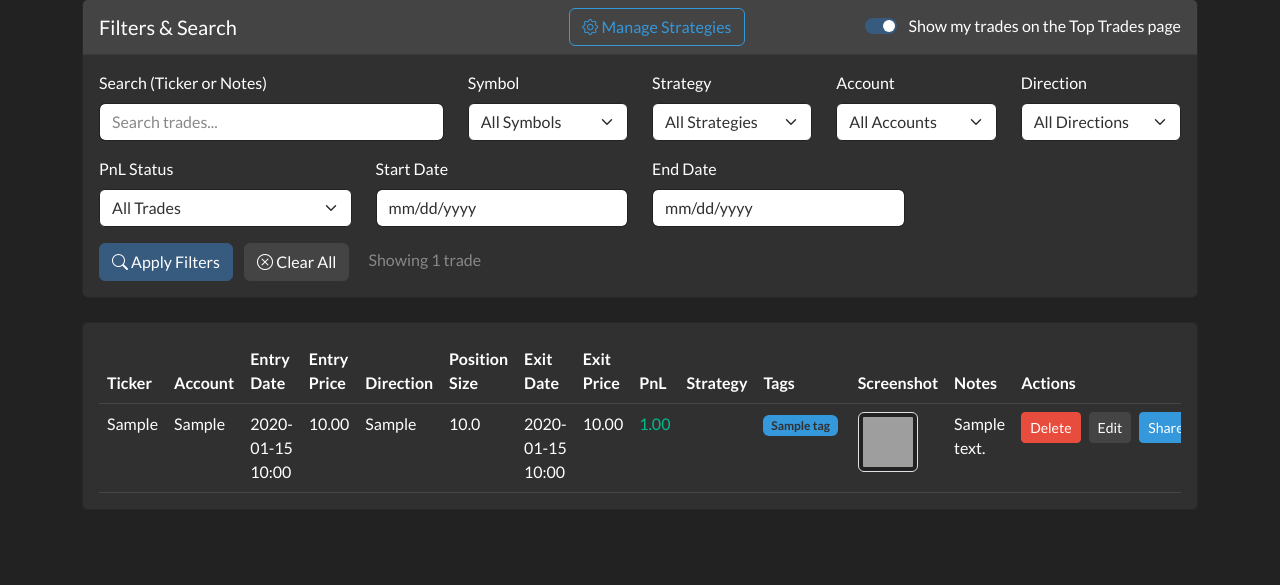
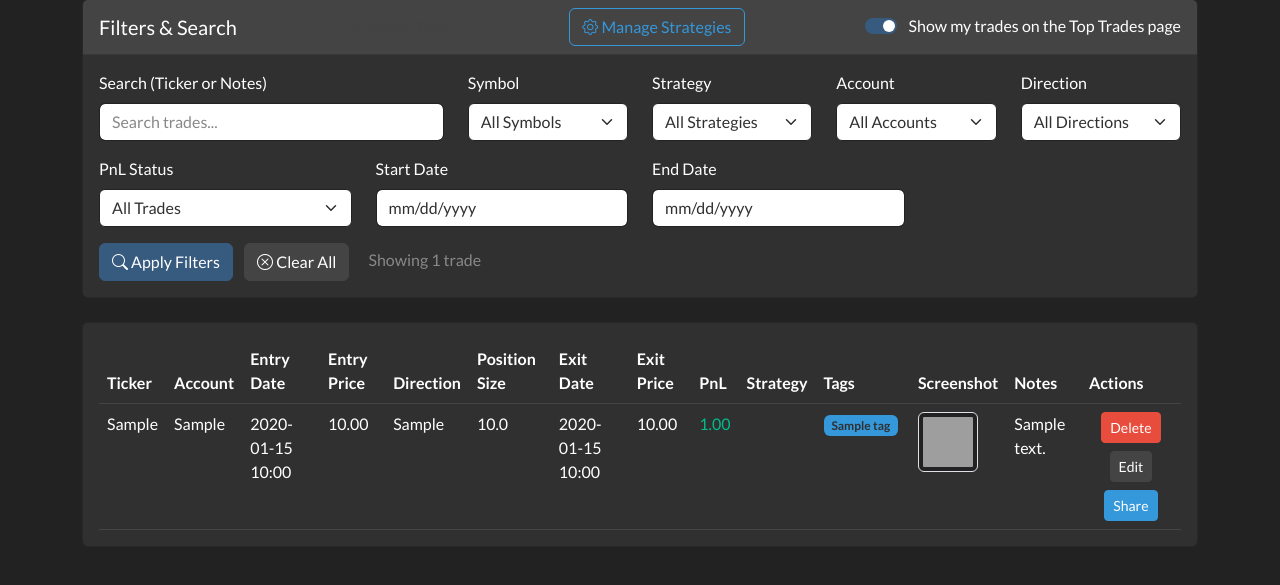
Before and after one commit to shalashaskabob/tradelog2, a Flask app: page / in a window 1280 px wide. Shown: the part 187-772 px from the top of the page. Run offline with Flask 3, Linux system fonts and the light colour scheme; a user stored in the database is signed in; tables that the repository leaves empty hold one stand-in row (values such as "Sample post"); some libraries are stand-ins or nearby versions; grey boxes are pictures that could not be loaded.

Commit message:
Fix: Align and contain action buttons in trades table, improve Notes column wrapping and responsiveness

```diff
--- a/app/templates/index.html
+++ b/app/templates/index.html
@@ -152,8 +152,8 @@
                             <th>Strategy</th>
                             <th>Tags</th>
                             <th>Screenshot</th>
-                            <th>Notes</th>
-                            <th>Actions</th>
+                            <th class="notes-col">Notes</th>
+                            <th class="actions-col">Actions</th>
                         </tr>
                     </thead>
                     <tbody>
@@ -199,9 +199,9 @@
                                         </div>
                                     {% endif %}
                                 </td>
-                                <td>{{ trade.notes }}</td>
-                                <td>
-                                    <div class="d-flex align-items-center gap-2">
+                                <td class="notes-col">{{ trade.notes }}</td>
+                                <td class="actions-col">
+                                    <div class="d-flex align-items-center gap-2 justify-content-center flex-wrap">
                                         <form action="{{ url_for('main.delete_trade', trade_id=trade.id) }}" method="POST" onsubmit="return confirm('Are you sure you want to delete this trade?');" style="display:inline;">
                                             <button type="submit" class="btn btn-sm btn-danger">Delete</button>
                                         </form>
@@ -290,6 +290,29 @@
       </div>
     </div>
 
+    <style>
+        /* Limit the width of the Notes column and wrap text */
+        td.notes-col {
+            max-width: 220px;
+            white-space: pre-line;
+            word-break: break-word;
+            overflow-wrap: break-word;
+        }
+        /* Fixed width for Actions column and vertical centering */
+        td.actions-col {
+            min-width: 140px;
+            max-width: 180px;
+            vertical-align: middle !important;
+        }
+        /* Responsive: stack buttons on small screens */
+        @media (max-width: 600px) {
+            td.actions-col .d-flex {
+                flex-direction: column !important;
+                gap: 0.25rem !important;
+            }
+        }
+    </style>
+
 {% block scripts %}
 <script>
     // Auto-submit form when filters change (optional)
```
